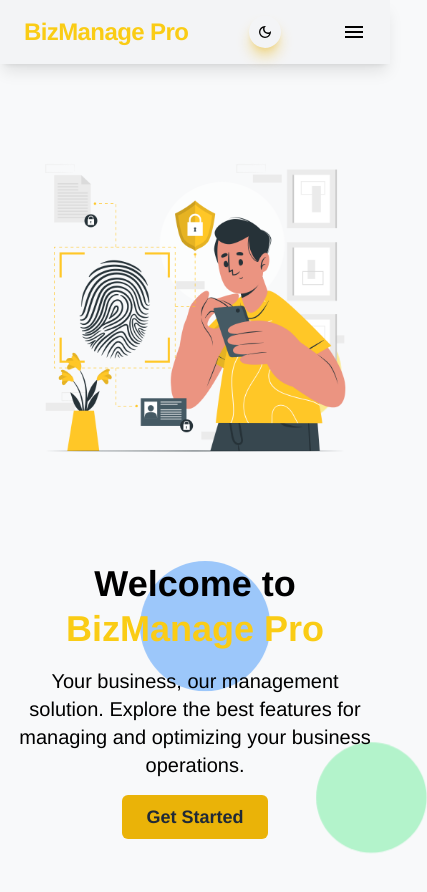
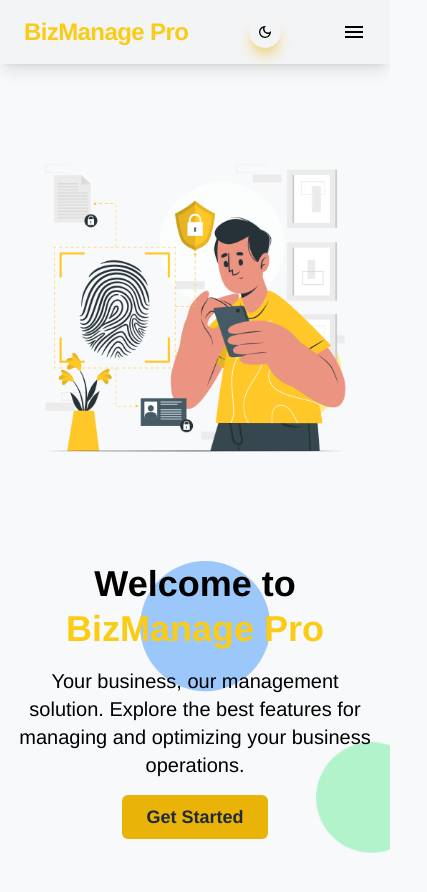
Before and after one commit to R1MO9/BizManage-Pro, a React (Vite) app in the folder client/: page / in a window 390 px wide. Shown: the top 892 px of the page, 427 px wide, since content can reach past the window. Built offline with nearby package versions, Linux system fonts and the light colour scheme.

Commit message:
fix: add overflow-x-hidden to HomePage layout for better responsiveness

```diff
--- a/client/src/pages/home_page.jsx
+++ b/client/src/pages/home_page.jsx
@@ -4,7 +4,7 @@
 
 const Home = () => {
   return (
-    <div className="relative w-full h-screen flex flex-col-reverse sm:flex-row items-center justify-evenly px-4 md:px-12 bg-fixed bg-center bg-cover dark:bg-gray-950 dark:text-white">
+    <div className="relative w-full h-screen flex flex-col-reverse sm:flex-row items-center justify-evenly px-4 md:px-12 bg-fixed bg-center bg-cover dark:bg-gray-950 dark:text-white overflow-x-hidden">
       {/* Text Content */}
       <div className="text-black dark:text-white text-center sm:text-left max-w-lg space-y-4 sm:w-1/2">
         <h1 className="text-4xl sm:text-5xl font-extrabold leading-tight">
```
